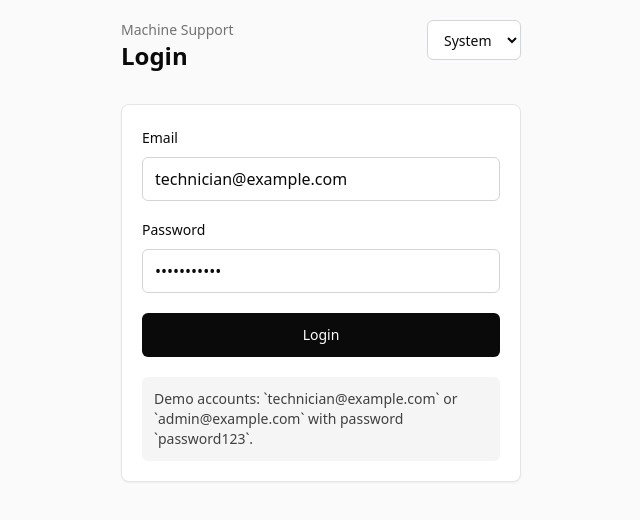
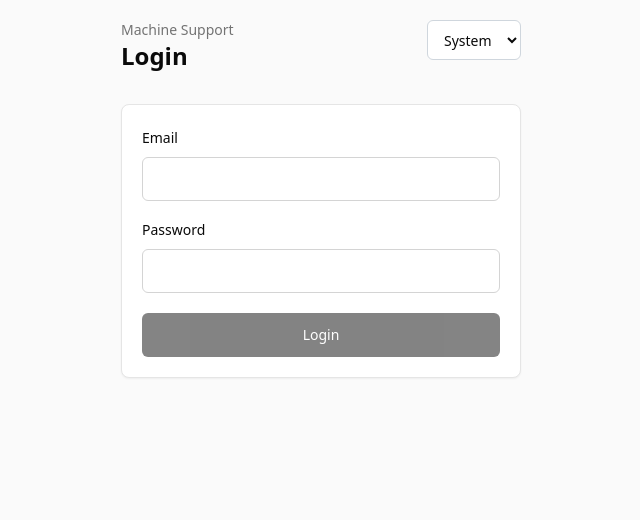
Before and after one commit to kjyingVII/TesaraxSupport, a Next.js app in the folder apps/web/: page /login in a window 1280 px wide. Shown: the top 520 px of the page, without its empty margins (319-959 px from the left). Built offline with nearby package versions, Linux system fonts and the light colour scheme; no server answers.

Commit message:
Remove demo login credentials

```diff
--- a/apps/web/src/app/login/login-form.tsx
+++ b/apps/web/src/app/login/login-form.tsx
@@ -13,8 +13,8 @@ type LoginResponse = {
 };
 
 export function LoginForm() {
-  const [email, setEmail] = useState("technician@example.com");
-  const [password, setPassword] = useState("password123");
+  const [email, setEmail] = useState("");
+  const [password, setPassword] = useState("");
   const [submitting, setSubmitting] = useState(false);
   const [error, setError] = useState<string | null>(null);
 
@@ -86,10 +86,6 @@ export function LoginForm() {
           >
             {submitting ? "Logging in..." : "Login"}
           </button>
-
-          <div className="mt-5 rounded-md bg-neutral-100 p-3 text-sm text-neutral-700 dark:bg-neutral-800 dark:text-neutral-200">
-            Demo accounts: `technician@example.com` or `admin@example.com` with password `password123`.
-          </div>
         </form>
       </section>
     </main>
```
Also changed, not shown: 1 other file (tests, documents, lock files or other folders).
